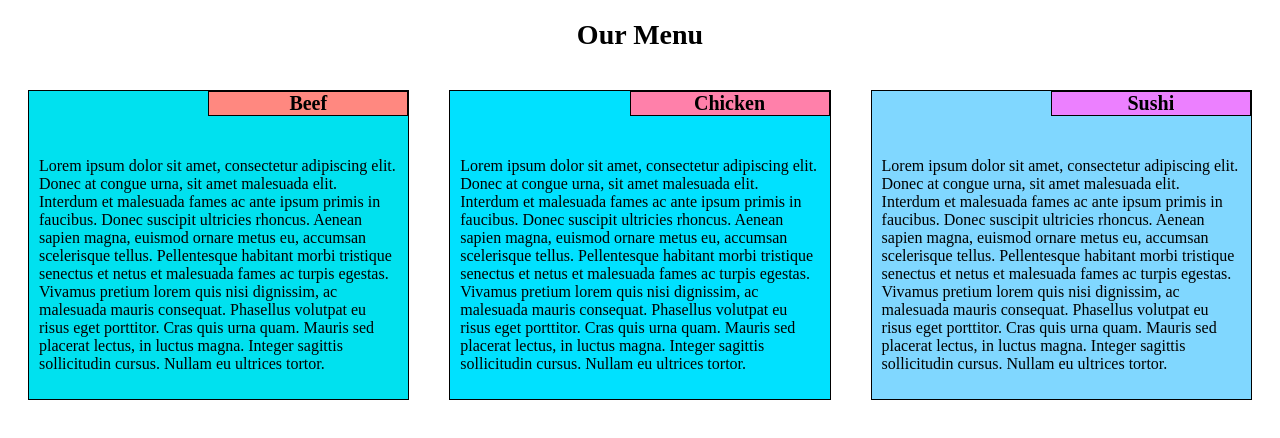
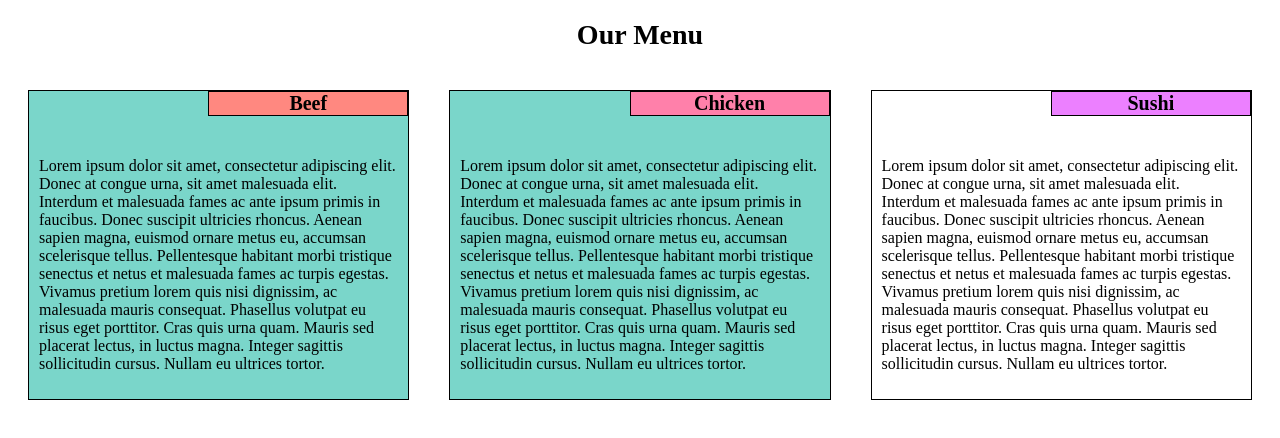
Before and after one commit to vsqzcarlos/module2-solution, a plain HTML site: page index.html in a window 1280 px wide. Drawn offline with Linux system fonts and the light colour scheme.

Commit message:
Update style.css

```diff
--- a/css/style.css
+++ b/css/style.css
@@ -214,15 +214,15 @@ section, section > h2 {
 }
 
 #section-1 {
-	background-color: #00E1EF;
+	background-color: #7ad6ca;
 }
 
 #section-2 {
-	background-color: #00E1FF;
+	background-color: #7ad6ca;
 }
 
 #section-3 {
-	background-color: #80D7FF;
+	background-color: ##96b5ac;
 }
 
 #section-1 > h2 {
```
